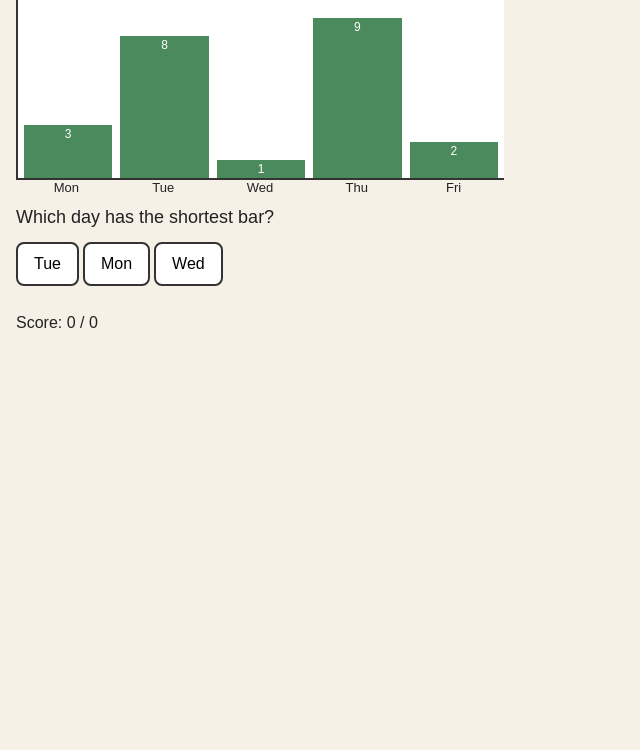
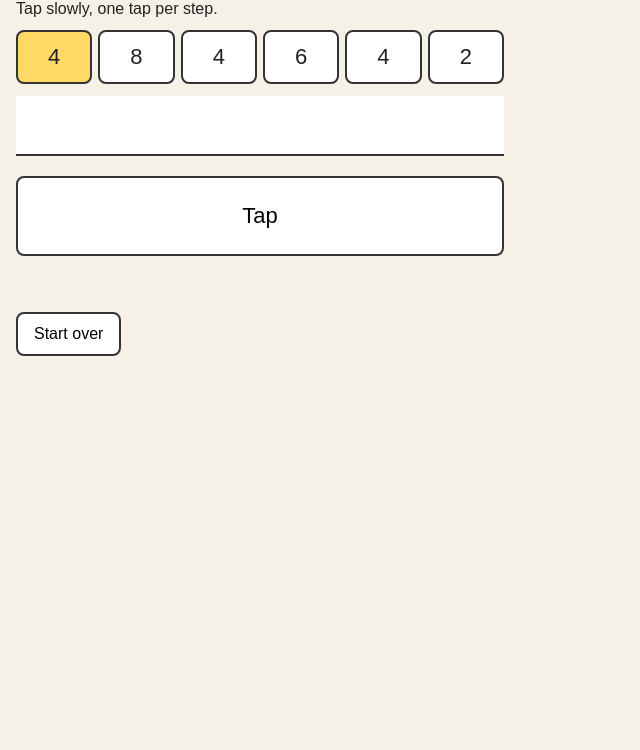
Before and after one commit to Bean-Bengal/chart-reading-drill, a plain HTML site: page index.html in a window 1280 px wide. Shown: the part 50-800 px from the top of the page, without its empty margins (0-640 px from the left). Drawn offline with Linux system fonts and the light colour scheme.

```diff
--- a/index.html
+++ b/index.html
@@ -3,66 +3,46 @@
 *{box-sizing:border-box}
 body{font-family:sans-serif;margin:0;padding:16px;background:#f6f1e7;color:#222;max-width:520px}
 h1{font-size:22px;margin:0 0 8px}
-#chart{display:flex;align-items:flex-end;gap:8px;height:180px;border-left:2px solid #333;border-bottom:2px solid #333;padding:0 6px;background:#fff}
-.bar{flex:1;min-width:0;background:#4a8a5c;position:relative;color:#fff;font-size:12px;text-align:center}
-.bar span{position:absolute;top:2px;left:0;right:0}
-#labels{display:flex;gap:8px;padding:0 6px;margin-bottom:12px}
-#labels div{flex:1;text-align:center;font-size:13px;min-width:0}
-#q{font-size:18px;margin:10px 0}
-button{min-height:44px;font-size:16px;margin:4px 4px 4px 0;padding:0 16px;border:2px solid #333;border-radius:8px;background:#fff}
-#fb{min-height:24px;font-weight:bold}
+#steps{display:flex;gap:6px;margin:12px 0}
+.s{flex:1;min-width:0;text-align:center;padding:12px 0;font-size:22px;border:2px solid #333;border-radius:8px;background:#fff}
+.s.done{background:#4a8a5c;color:#fff}
+.s.next{background:#ffd966}
+#ruler{position:relative;height:60px;border-bottom:2px solid #333;background:#fff;margin:12px 0}
+.m{position:absolute;bottom:0;width:2px;background:#c8552e}
+.m b{position:absolute;top:-16px;left:-8px;font-size:11px;font-weight:normal;white-space:nowrap}
+#tap{width:100%;min-height:80px;font-size:22px;border:2px solid #333;border-radius:8px;background:#fff}
+button{min-height:44px;font-size:16px;margin-top:8px;padding:0 16px;border:2px solid #333;border-radius:8px;background:#fff}
+#info{min-height:40px;margin-top:8px;font-size:14px}
 </style></head><body>
 <script data-bean-store>(function(){if(typeof location!=='undefined'&&location&&location.protocol==='about:'&&typeof document!=='undefined'&&document.addEventListener){document.addEventListener('click',function(e){var a=e.target&&e.target.closest&&e.target.closest('a[href^="#"]');if(!a||a.target==='_blank')return;e.preventDefault();try{location.hash=a.getAttribute('href')}catch(x){}},true)}if(typeof window==='undefined')return;try{window.localStorage.getItem('x');return}catch(e){}var d=Object.assign({},window.__BEAN_SAVED||{});function post(){try{parent.postMessage({type:'bean-store',data:d},'*')}catch(e){}}var ls={getItem:function(k){return Object.prototype.hasOwnProperty.call(d,k)?d[k]:null},setItem:function(k,v){d[k]=String(v);post()},removeItem:function(k){delete d[k];post()},clear:function(){d={};post()},key:function(i){return Object.keys(d)[i]||null}};Object.defineProperty(ls,'length',{get:function(){return Object.keys(d).length}});try{Object.defineProperty(window,'localStorage',{value:ls,configurable:true})}catch(e){}})();</script>
-<h1>Chart Reading Drill</h1>
-<div id="chart"></div><div id="labels"></div>
-<div id="q"></div><div id="opts"></div><div id="fb"></div>
-<div>Score: <span id="sc">0</span> / <span id="tot">0</span> <button id="next" style="display:none">Next</button></div>
+<h1>Crossover Pattern Drill</h1>
+<div>Tap slowly, one tap per step.</div>
+<div id="steps"></div>
+<div id="ruler"></div>
+<button id="tap">Tap</button>
+<div id="info"></div>
+<button id="reset">Start over</button>
 <script>
-function answer(kind,data,i,j){
-  var best=0,k;
-  if(kind==='max'){for(k=1;k<data.length;k++)if(data[k].v>data[best].v)best=k;return data[best].n;}
-  if(kind==='min'){for(k=1;k<data.length;k++)if(data[k].v<data[best].v)best=k;return data[best].n;}
-  return Math.abs(data[i].v-data[j].v);
+var pat=[4,8,4,6,4,2],taps=[];
+function draw(){
+  var s=document.getElementById('steps');s.innerHTML='';
+  pat.forEach(function(p,i){var d=document.createElement('div');d.className='s'+(i<taps.length?' done':i===taps.length?' next':'');d.textContent=p;s.appendChild(d)});
+  var r=document.getElementById('ruler');r.innerHTML='';
+  var end=taps.length?Math.max(taps[taps.length-1],3000):3000,info='';
+  taps.forEach(function(t,i){
+    var m=document.createElement('div');m.className='m';m.style.left=(t/end*96+1)+'%';m.style.height=(20+i*6)+'px';
+    m.innerHTML='<b>'+pat[i]+'</b>';r.appendChild(m);
+    info+=(i?'gap '+((t-taps[i-1])/1000).toFixed(2)+'s, ':'')+'';
+  });
+  var gaps=[];for(var i=1;i<taps.length;i++)gaps.push(((taps[i]-taps[i-1])/1000).toFixed(2)+'s');
+  document.getElementById('info').textContent=taps.length>=pat.length?'Done. Gaps: '+gaps.join(', '):(gaps.length?'Gaps: '+gaps.join(', '):'');
 }
-window.selfOk=false;
-try{
-  var t=[{n:'A',v:3},{n:'B',v:7},{n:'C',v:5}];
-  window.selfOk=answer('max',t)==='B'&&answer('min',t)==='A'&&answer('diff',t,0,1)===4&&answer('diff',t,1,0)===4;
-}catch(e){window.selfOk=false}
-var names=['Mon','Tue','Wed','Thu','Fri'],score=0,total=0,correct,locked;
-function rnd(n){return Math.floor(Math.random()*n)}
-function shuffle(a){for(var i=a.length-1;i>0;i--){var j=rnd(i+1),x=a[i];a[i]=a[j];a[j]=x}return a}
-function newQ(){
-  locked=false;
-  var data=[],used={};
-  names.forEach(function(n){var v;do{v=1+rnd(10)}while(used[v]);used[v]=1;data.push({n:n,v:v})});
-  var c=document.getElementById('chart'),l=document.getElementById('labels');
-  c.innerHTML='';l.innerHTML='';
-  data.forEach(function(d){
-    var b=document.createElement('div');b.className='bar';b.style.height=(d.v*10)+'%';
-    b.innerHTML='<span>'+d.v+'</span>';c.appendChild(b);
-    var x=document.createElement('div');x.textContent=d.n;l.appendChild(x);
-  });
-  var kinds=['max','min','diff'],kind=kinds[rnd(3)],i=0,j=1,q,opts;
-  if(kind==='diff'){i=rnd(5);do{j=rnd(5)}while(j===i);q='How many more or fewer is '+data[i].n+' than '+data[j].n+'? (just the gap)';}
-  else q=kind==='max'?'Which day has the tallest bar?':'Which day has the shortest bar?';
-  correct=answer(kind,data,i,j);
-  if(kind==='diff'){opts=[correct];while(opts.length<3){var o=Math.max(0,correct+rnd(7)-3);if(opts.indexOf(o)<0)opts.push(o)}}
-  else{opts=[correct];shuffle(names.slice()).forEach(function(n){if(opts.length<3&&n!==correct)opts.push(n)})}
-  shuffle(opts);
-  document.getElementById('q').textContent=q;
-  var oe=document.getElementById('opts');oe.innerHTML='';
-  opts.forEach(function(o){var b=document.createElement('button');b.textContent=o;b.onclick=function(){pick(o)};oe.appendChild(b)});
-  document.getElementById('fb').textContent='';
-  document.getElementById('next').style.display='none';
-}
-function pick(o){
-  if(locked)return;locked=true;total++;
-  var fb=document.getElementById('fb');
-  if(o===correct){score++;fb.textContent='Right.'}else fb.textContent='Nope, it was '+correct+'.';
-  document.getElementById('sc').textContent=score;document.getElementById('tot').textContent=total;
-  document.getElementById('next').style.display='inline-block';
-}
-document.getElementById('next').onclick=newQ;
-newQ();
+var t0=0;
+document.getElementById('tap').onclick=function(){
+  if(taps.length>=pat.length)return;
+  var n=Date.now();if(!taps.length)t0=n;
+  taps.push(n-t0);draw();
+};
+document.getElementById('reset').onclick=function(){taps=[];draw()};
+draw();
 </script></body></html>
```
